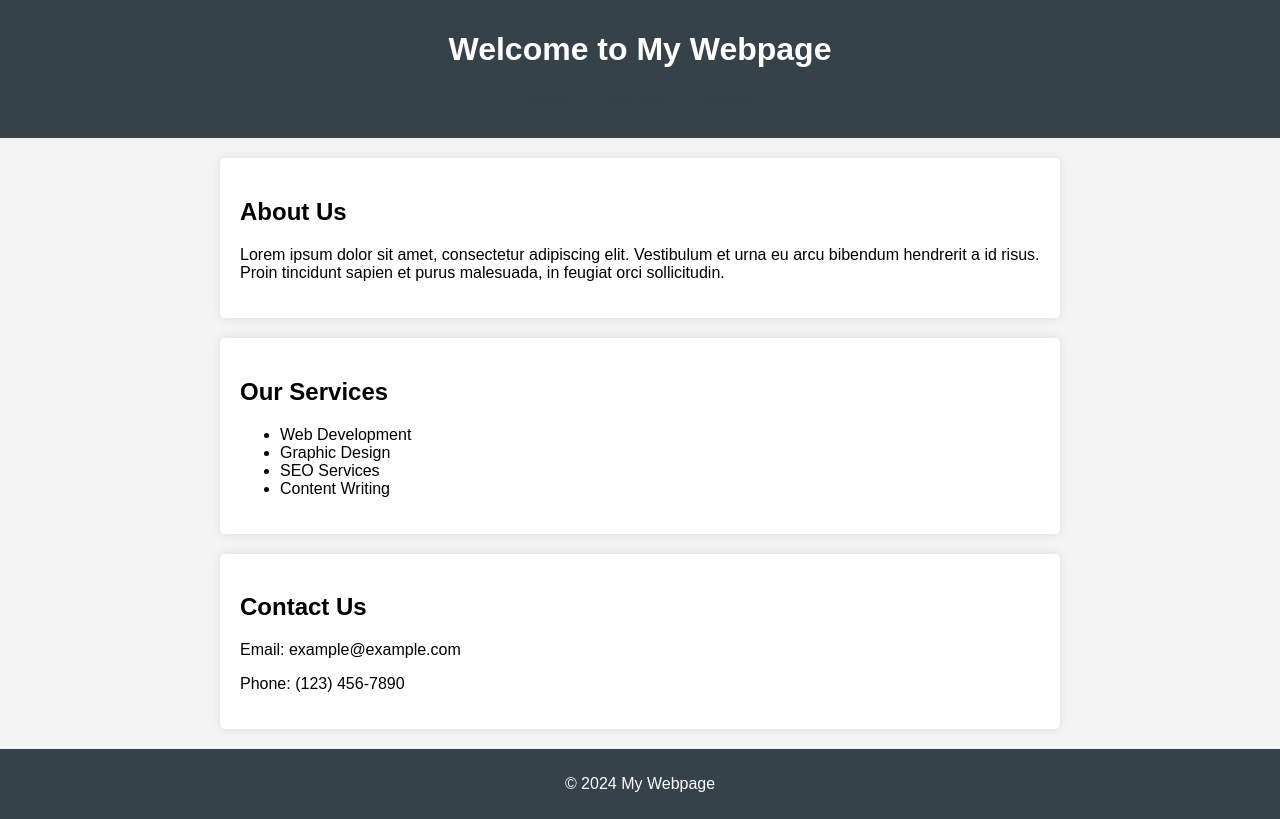
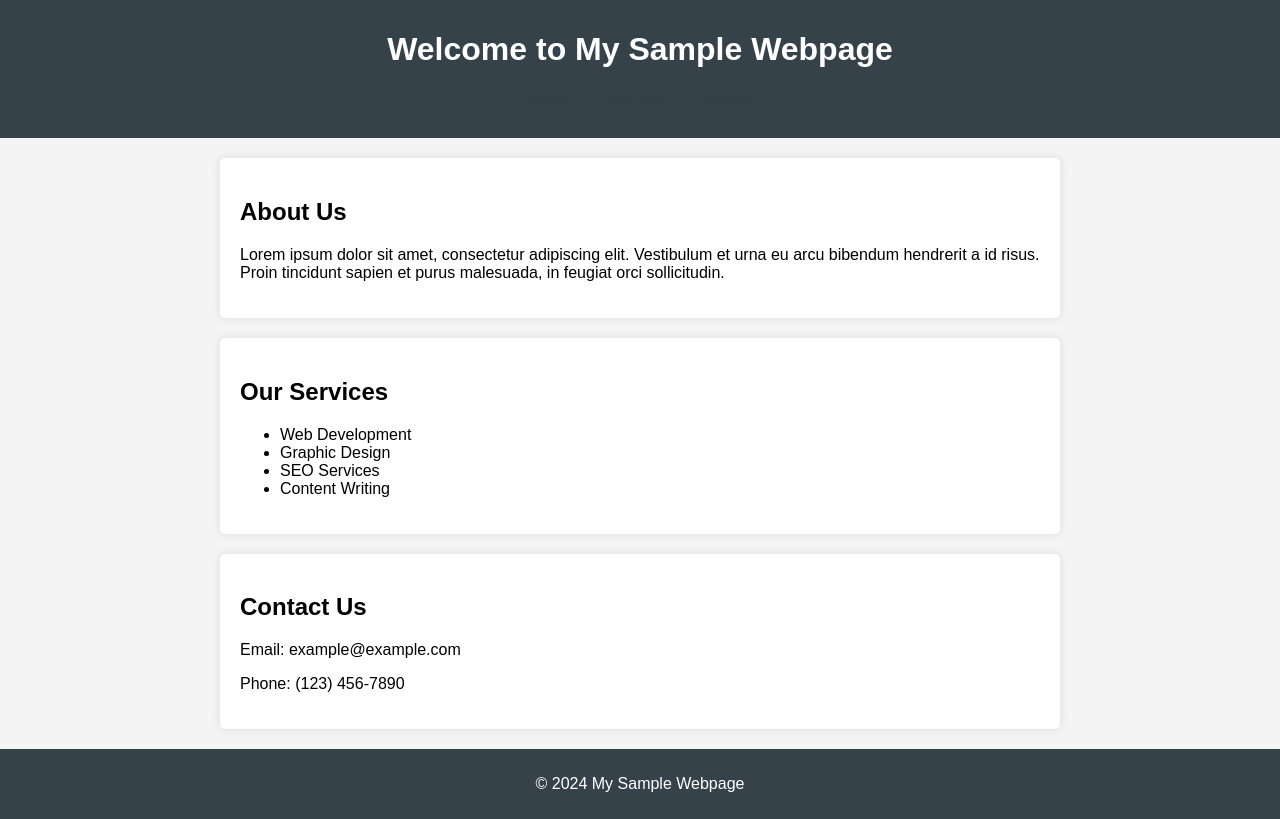
Before and after one commit to srdangat/jenkins-test, a plain HTML site: page index.html in a window 1280 px wide. Drawn offline with Linux system fonts and the light colour scheme.

Commit message:
Update index.html

```diff
--- a/index.html
+++ b/index.html
@@ -3,7 +3,7 @@
 <head>
     <meta charset="UTF-8">
     <meta name="viewport" content="width=device-width, initial-scale=1.0">
-    <title>My Webpage</title>
+    <title>My Sample Webpage</title>
     <style>
         body {
             font-family: Arial, sans-serif;
@@ -47,7 +47,7 @@
 <body>
 
 <header>
-    <h1>Welcome to My Webpage</h1>
+    <h1>Welcome to My Sample Webpage</h1>
     <nav>
         <a href="#about">About</a>
         <a href="#services">Services</a>
@@ -77,7 +77,7 @@
 </section>
 
 <footer>
-    <p>&copy; 2024 My Webpage</p>
+    <p>&copy; 2024 My Sample Webpage</p>
 </footer>
 
 </body>
```
